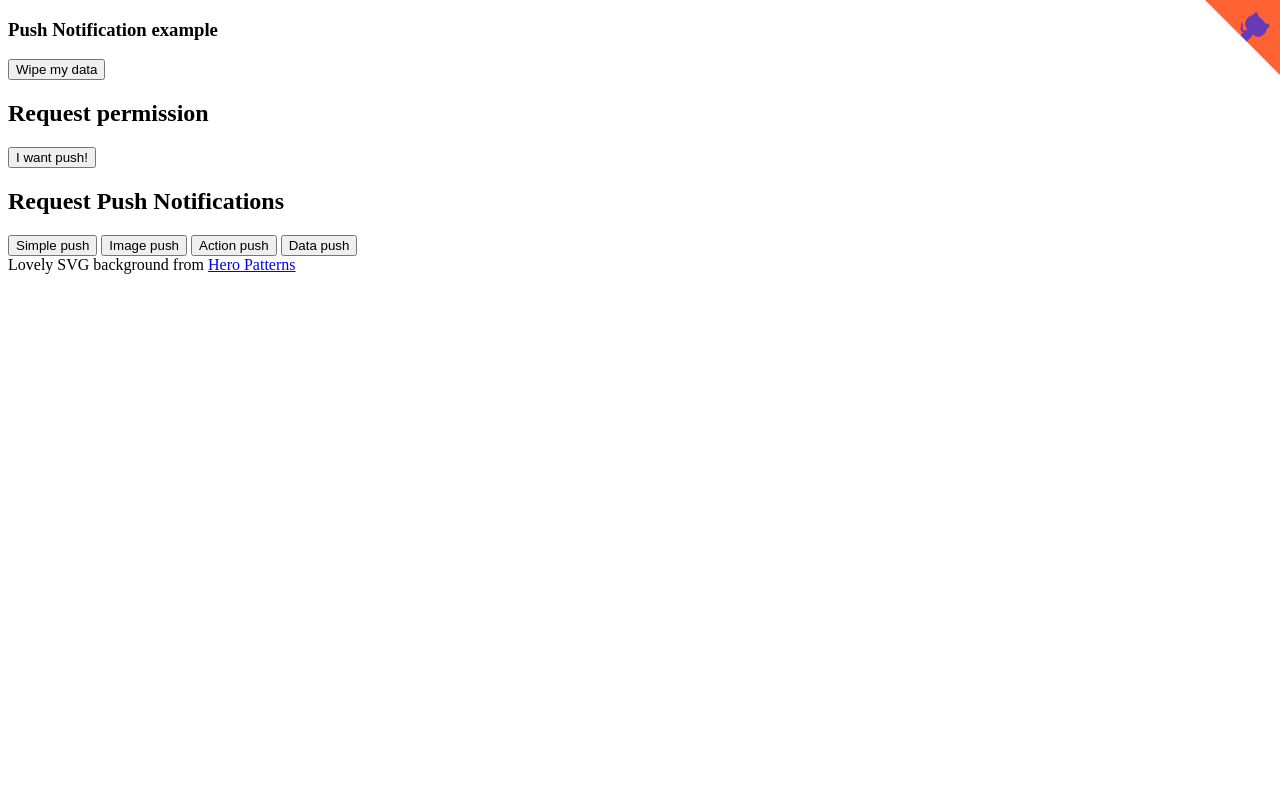
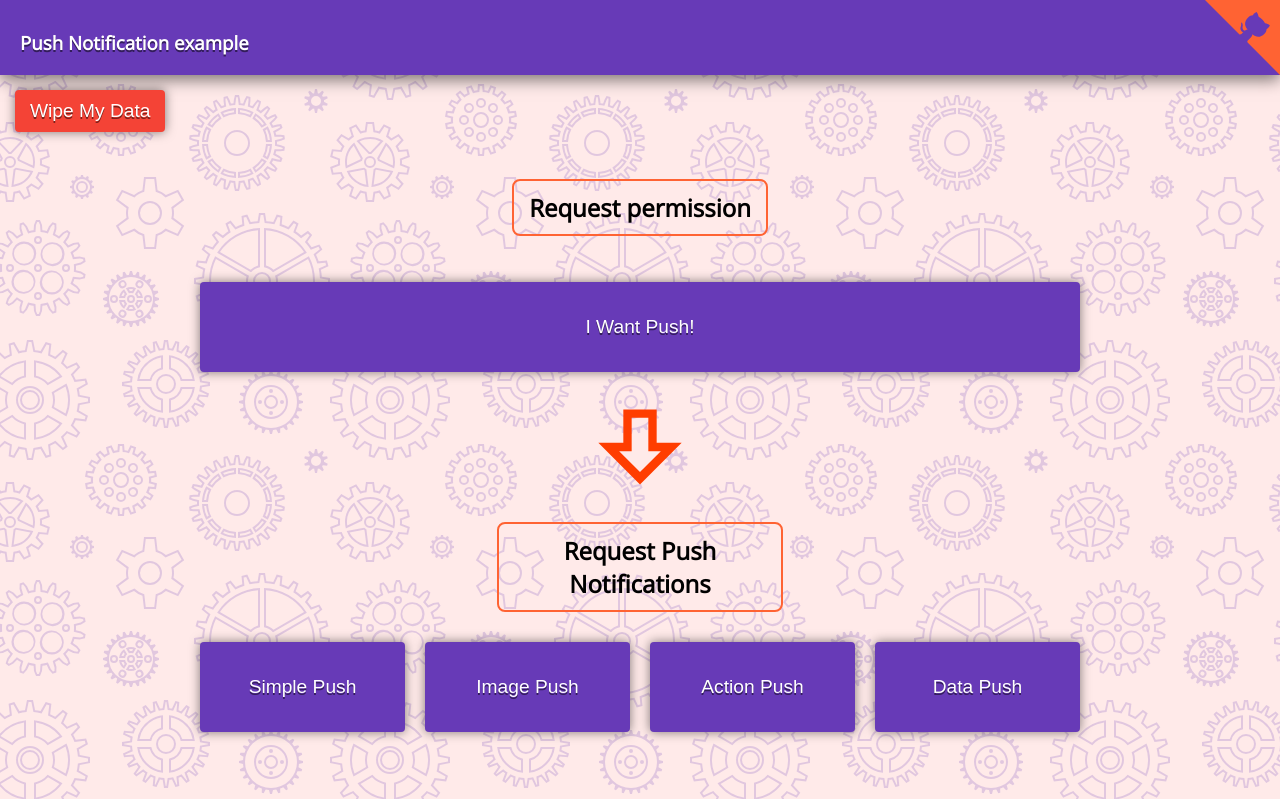
Before and after one commit to charisTheo/push-examples, a website: page src/index.html in a window 1280 px wide. Shown: the top 799 px of the page. Drawn offline with nearby package versions, Linux system fonts and the light colour scheme; the site is published under a folder, as on GitHub Pages, so addresses that start at the root find nothing.

Commit message:
Fixed URL errors in hosting

```diff
--- a/src/css/main.css
+++ b/src/css/main.css
@@ -16,7 +16,7 @@ body {
     font-family: 'Open Sans', sans-serif;
     color: white;
     text-align: center;
-    background-image: url("./../../img/floating-cogs.svg");
+    background-image: url("./../img/floating-cogs.svg");
     background-color: #ffeae9;
 }
 .container {
--- a/src/index.html
+++ b/src/index.html
@@ -2,13 +2,13 @@
 <html lang="en">
   <head>
     <meta charset="utf-8" />
-    <link rel="shortcut icon" href="/favicon/favicon.ico" />
+    <link rel="shortcut icon" href="./favicon/favicon.ico" />
+    <link rel="apple-touch-icon" href="./favicon/apple-touch-icon.png" />
     <meta name="viewport" content="width=device-width,initial-scale=1,minimum-scale=1" />
     <meta name="theme-color" content="#ff3d00" />
     <title>Push Notifications example</title>
 
-    <link rel="apple-touch-icon" href="favicon/apple-touch-icon.png" />
-    <link rel="manifest" href="/manifest.json" />
+    <link rel="manifest" href="./manifest.json" />
 
     <!-- Critical CSS -->
     <style>
@@ -51,7 +51,7 @@
       }
     </style>
 
-    <link href="/css/main.css" rel="stylesheet" type="text/css" />
+    <link href="./css/main.css" rel="stylesheet" type="text/css" />
     <link href="https://fonts.googleapis.com/css?family=Open+Sans&display=swap" rel="stylesheet">
 
   </head>
```
Also changed, not shown: src/manifest.json.
